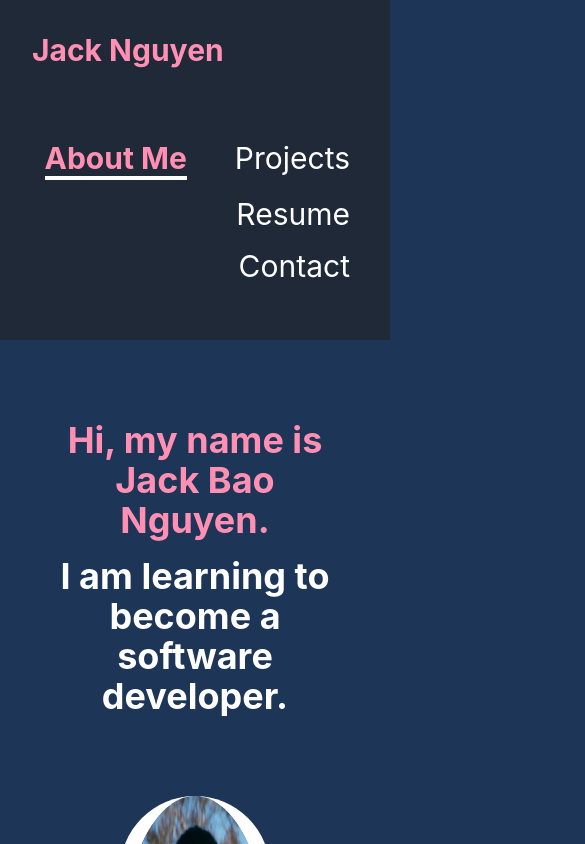
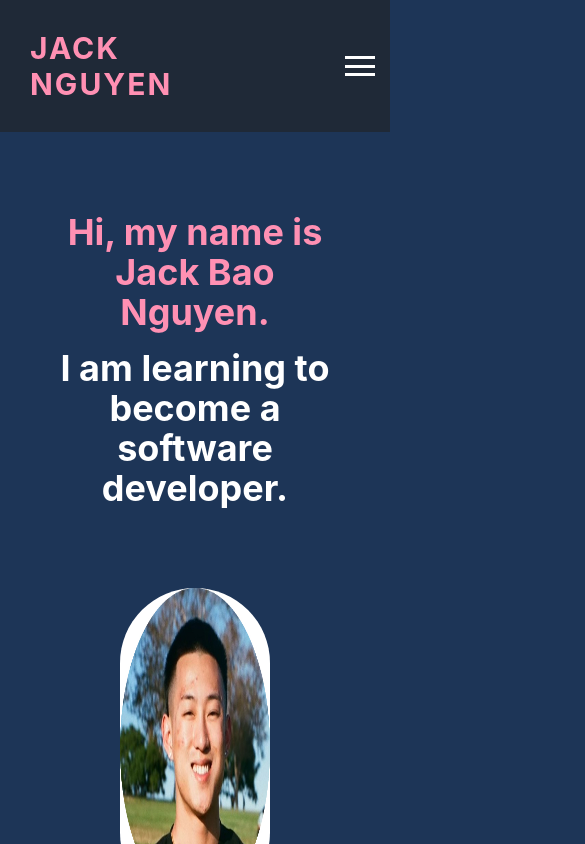
Before and after one commit to jackbngn/react-portfolio, a React (Create React App) app in the folder react-portfolio/: page / in a window 390 px wide. Shown: the top 844 px of the page, 585 px wide, since content can reach past the window. Built offline with nearby package versions, Linux system fonts and the light colour scheme.

Commit message:
added mobile hamburger feature for nav

```diff
--- a/react-portfolio/src/components/Navtabs.js
+++ b/react-portfolio/src/components/Navtabs.js
@@ -1,14 +1,40 @@
-import React from 'react';
+import React, { useState } from 'react';
+import './styles/Nav.css';
 
 export default function NavTabs({ currentPage, handlePage }) {
+	const [isOpen, setIsOpen] = useState(false);
+	const BurgerMenu = () => {
+		const toggleMenu = () => {
+			setIsOpen(!isOpen);
+		};
+
+		return (
+			<div
+				className={`burger_menu ${isOpen ? 'open' : ''}`}
+				onClick={toggleMenu}>
+				<div className="burger-line"></div>
+				<div className="burger-line"></div>
+				<div className="burger-line"></div>
+			</div>
+		);
+	};
+	const handleNavigation = (page) => {
+		handlePage(page);
+		setIsOpen(false);
+	};
 	return (
 		<nav className="flex flex-wrap items-center justify-between bg-gray-800 sticky top-0 z-10">
-			<p className="text-3xl m-8 text-pink-color font-bold">Jack Nguyen</p>
+			<p className="nav-name text-3xl m-8 text-pink-color font-bold">
+				Jack Nguyen
+			</p>
 
-			<ul className="flex flex-wrap justify-end m-10 text-3xl space-x-12">
-				<li className="mb-4 sm:mb-0">
+			<ul
+				className={`flex flex-wrap justify-end text-3xl space-x-12 py-8  nav-link ${
+					isOpen ? 'open' : ''
+				} ${isOpen && 'space-x-0'}`}>
+				<li>
 					<button
-						onClick={() => handlePage('About')}
+						onClick={() => handleNavigation('About')}
 						className={`${
 							currentPage === 'About'
 								? 'text-pink-color font-bold border-b-4 border-white'
@@ -17,9 +43,10 @@ export default function NavTabs({ currentPage, handlePage }) {
 						About Me
 					</button>
 				</li>
-				<li className="mb-4 sm:mb-0">
+
+				<li>
 					<button
-						onClick={() => handlePage('Projects')}
+						onClick={() => handleNavigation('Projects')}
 						className={`${
 							currentPage === 'Projects'
 								? 'text-pink-color font-bold border-b-4 border-white'
@@ -28,9 +55,9 @@ export default function NavTabs({ currentPage, handlePage }) {
 						Projects
 					</button>
 				</li>
-				<li className="mb-4 sm:mb-0">
+				<li>
 					<button
-						onClick={() => handlePage('Resume')}
+						onClick={() => handleNavigation('Resume')}
 						className={`${
 							currentPage === 'Resume'
 								? 'text-pink-color font-bold border-b-4 border-white'
@@ -39,9 +66,9 @@ export default function NavTabs({ currentPage, handlePage }) {
 						Resume
 					</button>
 				</li>
-				<li className="mb-4 sm:mb-0">
+				<li>
 					<button
-						onClick={() => handlePage('Contact')}
+						onClick={() => handleNavigation('Contact')}
 						className={`${
 							currentPage === 'Contact'
 								? 'text-pink-color font-bold border-b-4 border-white'
@@ -51,6 +78,7 @@ export default function NavTabs({ currentPage, handlePage }) {
 					</button>
 				</li>
 			</ul>
+			<BurgerMenu />
 		</nav>
 	);
 }
--- a/react-portfolio/src/components/PortfolioContainer.js
+++ b/react-portfolio/src/components/PortfolioContainer.js
@@ -5,7 +5,6 @@ import Contact from './pages/Contact';
 import Project from './pages/Project';
 import Resume from './pages/Resume';
 import Footer from './Footer';
-import BurgerMenu from './BurgerMenu';
 
 export default function PortfolioContainer() {
 	const [currentPage, setCurrentPage] = useState('About');
@@ -32,6 +31,7 @@ export default function PortfolioContainer() {
 	return (
 		<div className="min-h-screen flex flex-col">
 			<NavTabs currentPage={currentPage} handlePage={handlePage} />
+			<div className="md:hidden"></div>
 			<div className="flex-grow">{renderPage()}</div>
 			<Footer />
 		</div>
--- a/react-portfolio/src/components/pages/Contact.js
+++ b/react-portfolio/src/components/pages/Contact.js
@@ -1,5 +1,5 @@
 import React, { useState } from 'react';
-import '../styles/contact.css';
+import '../styles/Contact.css';
 import { validateEmail } from '../utils/helper';
 
 export default function Contact() {
--- a/react-portfolio/src/components/pages/Project.js
+++ b/react-portfolio/src/components/pages/Project.js
@@ -19,7 +19,7 @@ export default function Projects() {
 			githubLink: 'https://github.com/jackbngn/J.A.T.E',
 		},
 		{
-			name: 'Weather DashBoard',
+			name: 'Weather Dashboard',
 			image: WeatherDashboard,
 			link: 'https://jackbngn.github.io/Weather-Dashboard/',
 			githubLink: 'https://github.com/jackbngn/Weather-Dashboard',
--- a/react-portfolio/src/components/pages/Resume.js
+++ b/react-portfolio/src/components/pages/Resume.js
@@ -18,7 +18,11 @@ function Resume() {
 
 			<h1 className="text-3xl font-bold mb-4">Jack Bao Nguyen</h1>
 			<p className="mb-4">
-				714-657-4915 | jackngn83@gmail.com |{' '}
+				714-657-4915 |{' '}
+				<a href="mailto:jackngn83@gmail.com" className="text-blue-500">
+					jackngn83@gmail.com
+				</a>{' '}
+				|{' '}
 				<a
 					href="https://www.linkedin.com/in/jack-nguyen-909759266/"
 					className="text-blue-500">
@@ -41,13 +45,17 @@ function Resume() {
 			<ul className="list-disc ml-6 mb-4">
 				<li>Programming Languages: HTML, CSS, JavaScript</li>
 				<li>Web Development Frameworks: Tailwind CSS, Bootstrap, Bulma</li>
+				<li>
+					Experience with React.js for building interactive user interfaces.
+				</li>
 				<li>Responsive Web Design</li>
 				<li>Frontend Testing and Debugging</li>
 			</ul>
 
 			<h3 className="font-bold mb-1">Backend Development:</h3>
 			<ul className="list-disc ml-6 mb-4">
-				<li>Programming Languages: Node.js, Express.js</li>
+				<li>Programming Languages: Node.js</li>
+				<li>Web Development Frameworks: Express.js</li>
 				<li>Database Technologies: NoSQL, MongoDB</li>
 				<li>API Development and Integration</li>
 				<li>Server-Side Programming</li>
@@ -76,16 +84,42 @@ function Resume() {
 			<h2 className="text-xl font-bold mb-2">Projects:</h2>
 			<ul className="list-disc ml-6 mb-4">
 				<li>
-					Project 1: [Briefly describe the project, frontend and backend
-					technologies used, and outcomes achieved]
+					<a
+						href="https://the-tech-post.herokuapp.com"
+						className="text-blue-500">
+						The Tech Blog
+					</a>{' '}
+					: This application is a blog site where developers can publish their
+					blog posts and comment on other developers’ posts as well. The app is
+					built using Node.js and follows the MVC paradigm in its architectural
+					structure, using Handlebars.js as the templating language, Sequelize
+					as the ORM, and the express-session npm package for authentication.
 				</li>
 				<li>
-					Project 2: [Briefly describe the project, frontend and backend
-					technologies used, and outcomes achieved]
+					<a
+						href="https://the-just-another-text-editor.herokuapp.com/"
+						className="text-blue-500">
+						J.A.T.E
+					</a>
+					{''} : The text editor PWA is a single-page application that fulfills
+					the criteria of a Progressive Web Application. It provides an
+					intuitive and user-friendly interface for creating, editing, and
+					saving text documents. The application leverages data persistence
+					techniques to ensure redundancy in case certain options are not
+					supported by the browser. Furthermore, the text editor is designed to
+					function offline, allowing users to continue using the application
+					offline.
 				</li>
 				<li>
-					Project 3: [Briefly describe the project, frontend and backend
-					technologies used, and outcomes achieved]
+					<a
+						href="https://jackbngn.github.io/Weather-Dashboard/"
+						className="text-blue-500">
+						Weather Dashboard
+					</a>{' '}
+					: The "Weather Dashboard" is a web application built using modern web
+					technologies and APIs. It leverages HTML, CSS, and JavaScript for the
+					front-end development, along with additional libraries and APIs for
+					fetching and displaying weather data.
 				</li>
 			</ul>
 
@@ -93,18 +127,9 @@ function Resume() {
 			<ul className="list-disc ml-6 mb-4">
 				<li>
 					GitHub:{' '}
-					<a href="[GitHub profile URL]" className="text-blue-500">
+					<a href="https//github.com/jackbngn/" className="text-blue-500">
 						[GitHub profile URL]
 					</a>
-				</li>
-				<li>
-					Personal Website/Blog:{' '}
-					<a href="[URL]" className="text-blue-500">
-						[URL]
-					</a>
-				</li>
-				<li>
-					Awards and Recognitions: [List any relevant awards or recognitions]
 				</li>
 			</ul>
 		</div>
--- a/react-portfolio/src/components/styles/nav.css
+++ b/react-portfolio/src/components/styles/nav.css
@@ -1,3 +1,127 @@
 nav {
-	color: white;
+	width: 100%;
 }
+
+p.nav-name {
+	text-transform: uppercase;
+	letter-spacing: 2px;
+	margin: 30px;
+}
+
+.nav-link {
+	margin-left: 20em;
+}
+
+.burger_menu div {
+	display: none;
+}
+
+.burger_menu {
+	display: flex;
+	flex-direction: column;
+	justify-content: space-between;
+	width: 30px;
+	height: 20px;
+	cursor: pointer;
+	margin-right: 15px;
+}
+
+.burger-line {
+	width: 100%;
+	height: 3px;
+	background-color: #fff;
+	transition: all 0.3s ease;
+}
+
+.open .burger-line:first-child {
+	transform: translateY(8px) rotate(45deg);
+}
+
+.open .burger-line:nth-child(2) {
+	opacity: 0;
+}
+
+.open .burger-line:last-child {
+	transform: translateY(-8px) rotate(-45deg);
+}
+
+@media screen and (max-width: 1686px) {
+	ul.nav-link {
+		margin-left: 7em;
+	}
+}
+
+@media screen and (max-width: 1243px) {
+	p.nav-name {
+		display: flex;
+		align-items: center;
+		justify-content: center;
+		width: 100%;
+	}
+
+	ul.nav-link {
+		display: flex;
+		justify-content: center;
+		width: 100%;
+		margin-left: 0;
+	}
+}
+
+@media screen and (max-width: 768px) {
+	p.nav-name {
+		display: flex;
+		justify-content: center;
+		width: 50%;
+	}
+
+	ul.nav-link {
+		position: absolute;
+		right: -40px;
+		height: 96vh;
+		top: 2.7vh;
+		background-color: rgb(31 41 55);
+		display: flex;
+		justify-content: space-around;
+		flex-direction: column;
+		align-items: center;
+		width: 50%;
+		transform: translateX(100%);
+		opacity: 0;
+	}
+
+	ul.nav-link.open {
+		opacity: 1;
+		transform: translateX(0%);
+	}
+
+	ul.nav-link li {
+		transition: opacity 0.3s ease-in-out, transform 0.3s ease-in-out;
+		opacity: 0;
+		transform: translateX(-10px);
+	}
+
+	ul.nav-link.open li {
+		opacity: 1;
+		transform: translateX(0);
+	}
+
+	ul.nav-link.open li:nth-child(1) {
+		transition-delay: 0.3s;
+	}
+
+	ul.nav-link.open li:nth-child(2) {
+		transition-delay: 0.4s;
+	}
+
+	ul.nav-link.open li:nth-child(3) {
+		transition-delay: 0.5s;
+	}
+
+	ul.nav-link.open li:nth-child(4) {
+		transition-delay: 0.6s;
+	}
+
+	.burger_menu div {
+		display: block;
+	}
+}
```
Also changed, not shown: react-portfolio/src/components/BurgerMenu.js (deleted), react-portfolio/src/components/pages/Skills.js (deleted).
